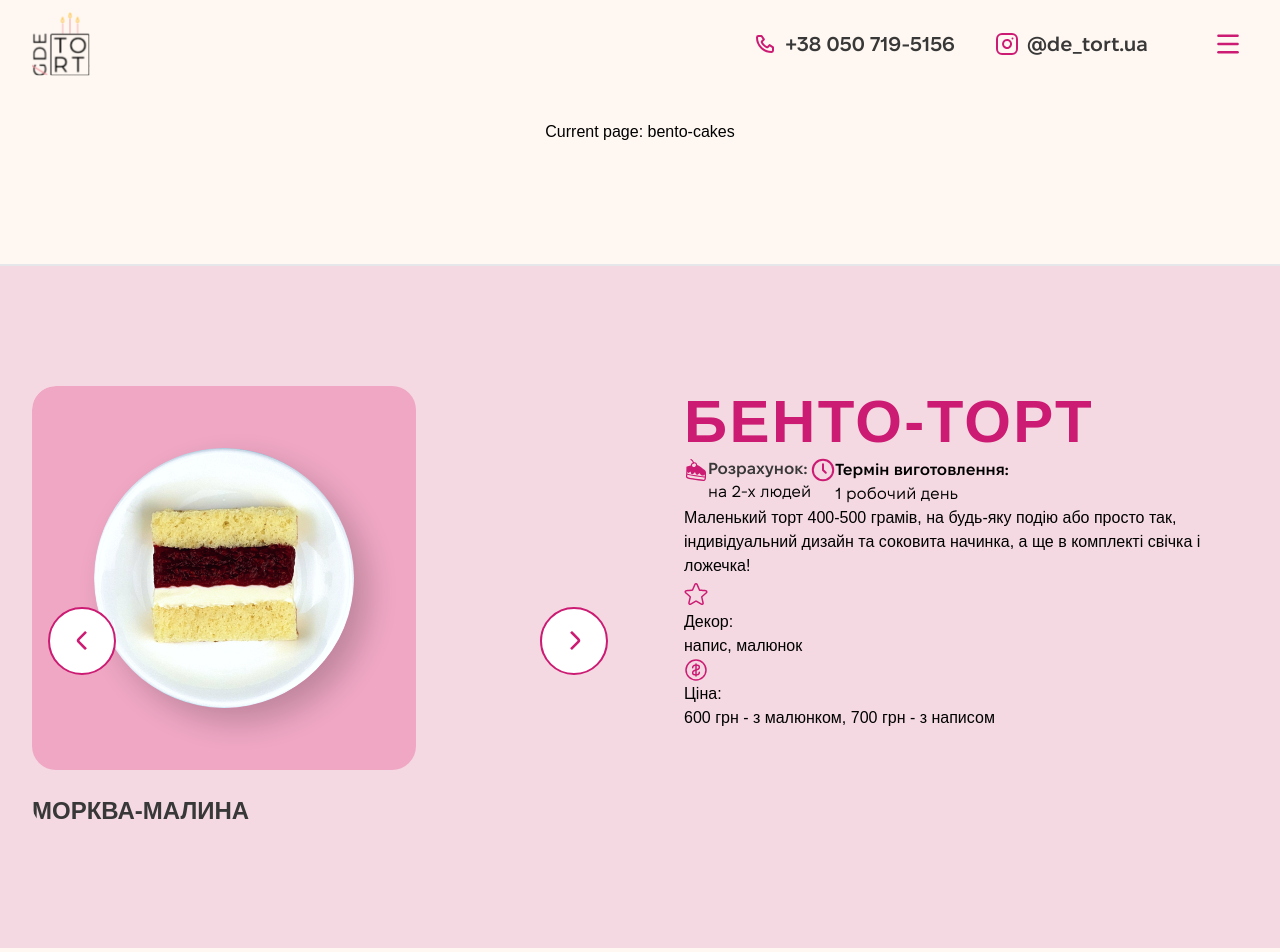
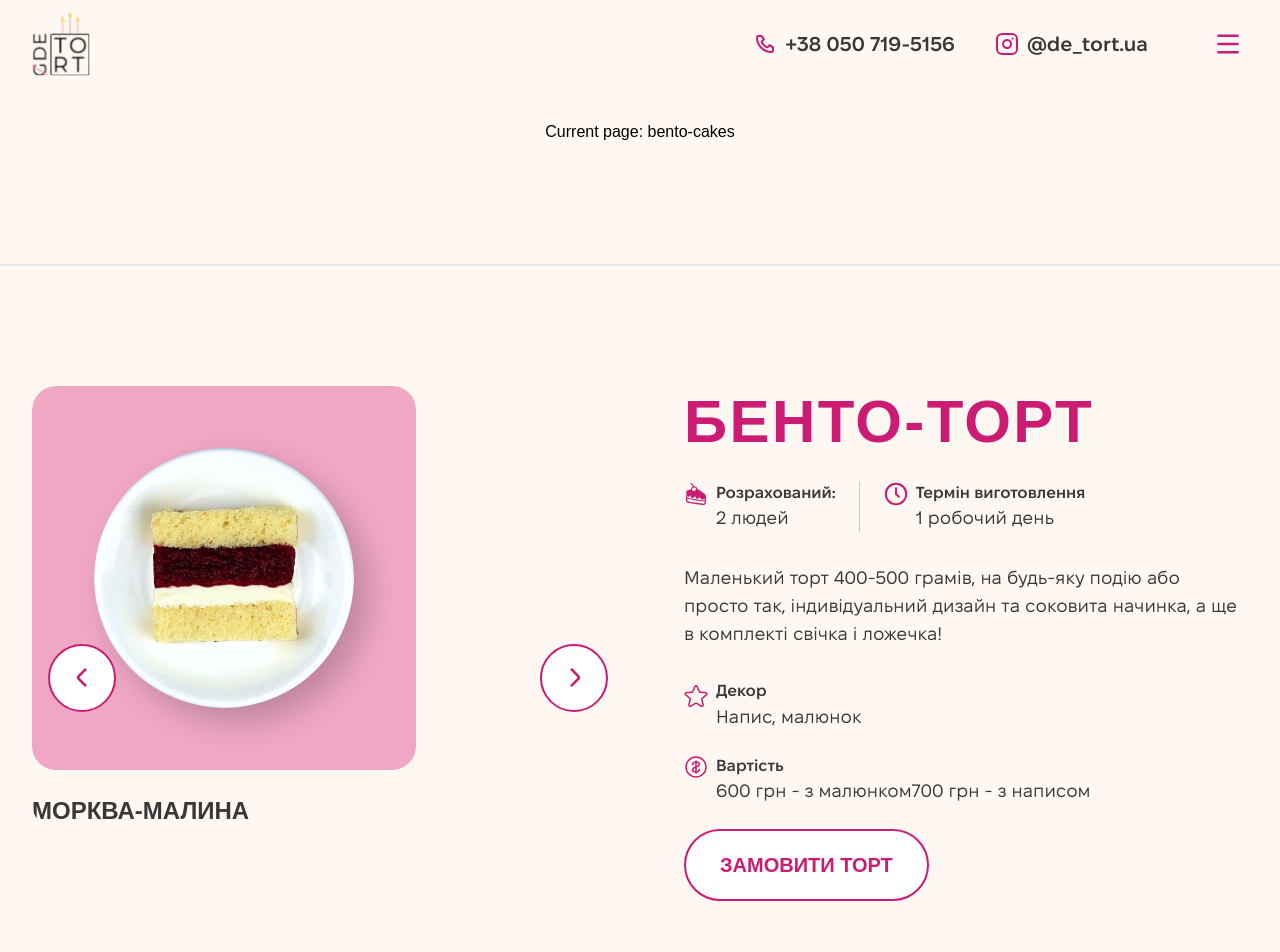
Before and after one commit to SoftRyzen-internship/de-tort, a Next.js app: page /cakes/bento-cakes in a window 1280 px wide. Shown: the top 952 px of the page. Built offline with nearby package versions, Linux system fonts and the light colour scheme; no server answers; a web font is replaced by a local one.

Commit message:
add scroll btn, finish cake slider, add readme and json and else

```diff
--- a/package.json
+++ b/package.json
@@ -17,11 +17,13 @@
   },
   "dependencies": {
     "@headlessui/react": "^1.7.18",
+    "@types/react-scroll": "^1.8.10",
     "graphql": "^16.8.1",
     "graphql-request": "^6.1.0",
     "next": "14.1.0",
     "react": "^18",
     "react-dom": "^18",
+    "react-scroll": "^1.9.0",
     "swiper": "^11.0.5"
   },
   "devDependencies": {
--- a/src/app/cakes/[cake]/page.tsx
+++ b/src/app/cakes/[cake]/page.tsx
@@ -30,7 +30,6 @@ export default async function CakePage({
         </div>
       </section>
       <SliderCakes />
-
       <Sweets />
     </>
   );
--- /dev/null
+++ b/src/components/ui/ScrollBtn/ScrollBtn.tsx
@@ -0,0 +1,30 @@
+"use client";
+
+import { FC } from "react";
+import { Link } from "react-scroll";
+
+import { cn } from "@/utils/helpers";
+
+import { ScrollBtnProps } from "./types";
+
+export const ButtonLink: FC<ScrollBtnProps> = ({
+  label,
+  targetName,
+  className = "",
+}) => {
+  return (
+    <Link
+      className={cn(
+        "cursor-pointer transition block pointer-events-auto hover:shadow-3xl focus:shadow-3xl rounded-full text-center flex-center font-bold border-color-accent-primary uppercase text-xl text-color-accent-primary bg-color-bg-white hover:translate-x-[3px] hover:-translate-y-[3px] focus:translate-x-[3px] focus:-translate-y-[3px] py-[14px] px-[34px] border-2 w-fit leading-loose ",
+        className,
+      )}
+      to={targetName}
+      href="/"
+      spy
+      smooth
+      duration={500}
+    >
+      {label}
+    </Link>
+  );
+};
--- /dev/null
+++ b/src/components/ui/ScrollBtn/index.ts
@@ -0,0 +1 @@
+export * from "./ScrollBtn";
--- /dev/null
+++ b/src/components/ui/ScrollBtn/types.ts
@@ -0,0 +1,5 @@
+export interface ScrollBtnProps {
+  label: string;
+  targetName: string;
+  className?: string;
+}
--- /dev/null
+++ b/src/data/slider-cakes.json
@@ -0,0 +1,16 @@
+{
+  "heading": "Бенто-торт",
+  "button": {
+    "label": "Замовити торт",
+    "target": "orderForm"
+  },
+  "caption": "Розрахований:",
+  "captionValue": "2 людей",
+  "termin": "Термін виготовлення",
+  "terminValue": "1 робочий день",
+  "description": "Маленький торт 400-500 грамів, на будь-яку подію або просто так, індивідуальний дизайн та соковита начинка, а ще в комплекті свічка і ложечка!",
+  "decor": "Декор",
+  "decorValue": "Напис, малюнок",
+  "price": "Вартість",
+  "priceValue": "600 грн - з малюнком700 грн - з написом"
+}
--- a/src/sections/cakes/SliderCakes/SliderCakes.tsx
+++ b/src/sections/cakes/SliderCakes/SliderCakes.tsx
@@ -5,6 +5,7 @@ import { Slider } from "@/components/base/Slider";
 import { SectionTitle } from "@/components/ui/SectionTitle";
 
 import { ToppingCard } from "@/components/ui/ToppingCard";
+import { ButtonLink } from "@/components/ui/ScrollBtn";
 
 import Dollar from "~/icons/dollar-circle.svg";
 import Slice from "~/icons/cake-slice.svg";
@@ -12,7 +13,22 @@ import Clock from "~/icons/clock.svg";
 import Star from "~/icons/star.svg";
 
 import data from "@/data/topppings.json";
+import bento from "@/data/slider-cakes.json";
+
 const { toppings } = data;
+const {
+  heading,
+  button,
+  caption,
+  captionValue,
+  termin,
+  terminValue,
+  decor,
+  decorValue,
+  price,
+  priceValue,
+  description,
+} = bento;
 
 const slides = toppings?.map(({ label, src, alt, id }, idx) => (
   <ToppingCard key={id} label={label} src={src} alt={alt} idx={idx} />
@@ -20,48 +36,75 @@ const slides = toppings?.map(({ label, src, alt, id }, idx) => (
 
 export const SliderCakes: FC = () => {
   return (
-    <section className="section bg-color-bg-accent py-[60px] md:py-[80px] xl:py-[120px]">
+    <section className="section bg-color-bg-primary">
       <div className="container xl:flex xl:gap-[60px]">
         <div className="relative xl:w-[592px]">
-          <Slider slides={slides} section="cakes" />
+          <Slider
+            slides={slides}
+            section="cakes"
+            customClass="md:w-[704px] xl:w-[592px] mb-6 md:mb-10"
+          />
           <SliderNav section="cakes" />
         </div>
-        <div>
-          <SectionTitle text="Бенто-торт" />
-          <div className=" font-fixel md:flex">
-            <div className="flex">
+        <div className="">
+          <SectionTitle text={heading} className="mb-6 md:mb-8 xl:mb-6" />
+          <div className="flex relative flex-col gap-2 md:gap-32 xl:gap-12 mb-6 md:mb-8 md:flex-row  font-fixel ">
+            <div className="flex gap-2 relative after:-right-16 md:after:-right-6 after:absolute after:block after:bg-color-bg-cakeLine after:w-[1px] after:h-full">
               <Slice className="w-6" />
               <div className="">
                 <p className="font-bold text-base leading-normal text-color-text-secondary">
-                  Розрахунок:
+                  {caption}
                 </p>
 
-                <p> на 2-х людей</p>
+                <p className="text-base leading-normal text-color-text-secondary md:text-xl xl:text-lg">
+                  {captionValue}
+                </p>
               </div>
             </div>
-            <div className="flex">
+            <div className="flex gap-2">
               <Clock className="w-6" />
               <div className="">
-                <p className="font-bold">Термін виготовлення:</p>
-                <p>1 робочий день </p>
+                <p className="font-bold text-base leading-normal text-color-text-secondary">
+                  {termin}
+                </p>
+                <p className="text-base leading-normal text-color-text-secondary md:text-xl xl:text-lg">
+                  {terminValue}
+                </p>
               </div>
             </div>
           </div>
-          <p>
-            Маленький торт 400-500 грамів, на будь-яку подію або просто так,
-            індивідуальний дизайн та соковита начинка, а ще в комплекті свічка і
-            ложечка!
-          </p>
-          <div>
-            <Star className="w-6" />
-            <p>Декор:</p>
-            <p>напис, малюнок</p>
+          <div className="font-fixel xl:mb-6">
+            <p className="mb-6 md:mb-8 text-base leading-normal text-color-text-secondary md:text-xl xl:text-lg">
+              {description}
+            </p>
+            <div className="flex gap-2 mb-2 md:mb-3 xl:mb-6">
+              <Star className="w-6 mb-auto" />
+              <div>
+                <p className="font-bold text-base leading-normal text-color-text-secondary">
+                  {decor}
+                </p>
+                <p className="text-base leading-normal text-color-text-secondary md:text-xl xl:text-lg">
+                  {decorValue}
+                </p>
+              </div>
+            </div>
+            <div className="flex gap-2 mb-2 md:mb-3">
+              <Dollar className="w-6 mb-auto" />
+              <div>
+                <p className="font-bold text-base leading-normal text-color-text-secondary">
+                  {price}
+                </p>
+                <p className="text-base leading-normal text-color-text-secondary md:text-xl xl:text-lg">
+                  {priceValue}
+                </p>
+              </div>
+            </div>
           </div>
-          <div>
-            <Dollar className="w-6" />
-            <p>Ціна:</p>
-            <p>600 грн - з малюнком, 700 грн - з написом</p>
-          </div>
+          <ButtonLink
+            label={button.label}
+            targetName={button.target}
+            className=" notXl:hidden"
+          />
         </div>
       </div>
     </section>
--- a/tailwind.config.ts
+++ b/tailwind.config.ts
@@ -54,6 +54,7 @@ const config: Config = {
           grey: "#EFEFEF",
           extraAccent: "#FFF4CB",
           backdrop: "rgba(0, 0, 0, 0.66)",
+          cakeLine: "rgba(0, 0, 0, 0.2)",
         },
         "color-accent": {
           primary: "#CC1B73",
```
Also changed, not shown: 2 other files (tests, documents, lock files or other folders).
